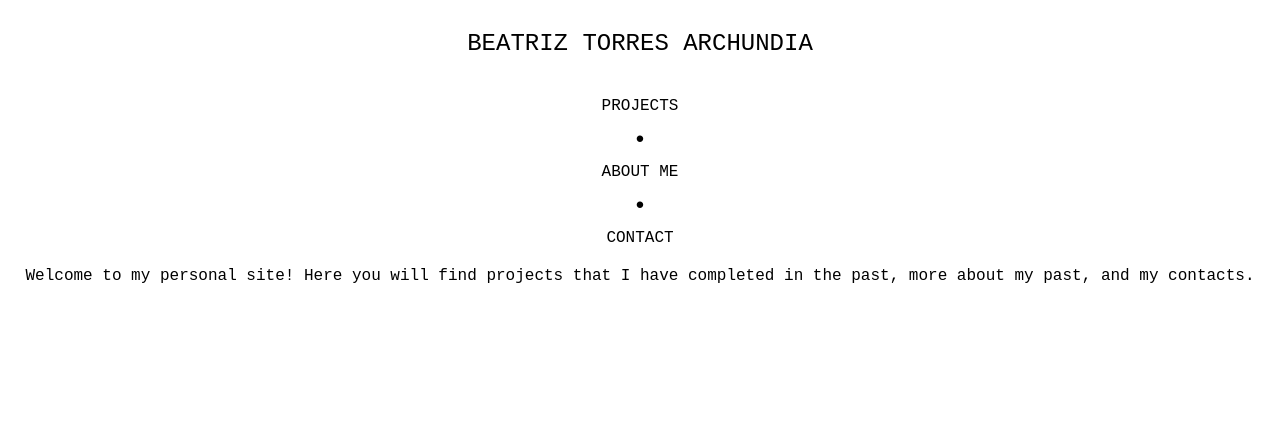
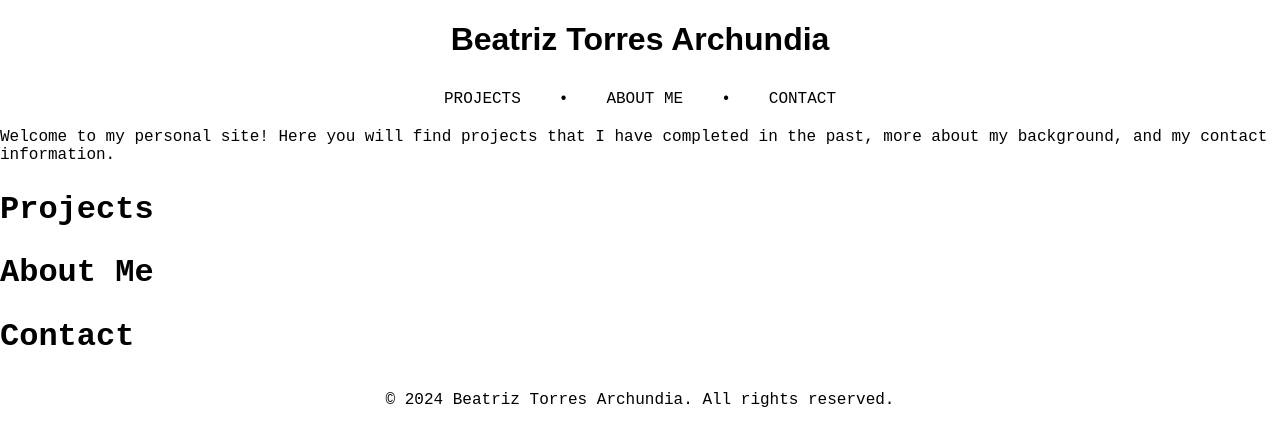
Before and after one commit to Btorre0/personalWeb, a plain HTML site: page index.html in a window 1280 px wide. Drawn offline with Linux system fonts and the light colour scheme.

Commit message:
setup complete

```diff
--- a/index.html
+++ b/index.html
@@ -1,29 +1,48 @@
 <!DOCTYPE html>
-<html>
-    <style>
-        p {text-align: center;}
-        h2 {text-align: center;}
-        button {text-align: center;}
-    </style>
-<title>Beatriz Personal Web</title>
+<html lang="en">
 <head>
-    <link rel ="stylesheet" type="text/css" href="style.css">
+    <meta charset="UTF-8">
+    <meta name="viewport" content="width=device-width, initial-scale=1.0">
+    <title>Beatriz Torres Archundia - Personal Website</title>
+    <link rel="stylesheet" href="style.css">
+</head>
+<body>
+    <h1>Beatriz Torres Archundia</h1>
+    <header>
+        <nav>
+            <ul>
+                <li><a href="#projects">Projects</a></li>
+                <li><a href="#about">About Me</a></li>
+                <li><a href="#contact">Contact</a></li>
+            </ul>
+        </nav>
+    </header>
 
-    <!-- <link rel="preconnect" href="https://fonts.googleapis.com">
-    <link rel="preconnect" href="https://fonts.gstatic.com" crossorigin> -->
-    <!-- <link href="https://fonts.googleapis.com/css2?family=Roboto+Mono:ital,wght@0,100..700;1,100..700&display=swap" rel="stylesheet"> -->
-</head>
+    <main>
+        <section id="intro">
+            <p>Welcome to my personal site! Here you will find projects that I have completed in the past, more about my background, and my contact information.</p>
+        </section>
 
-<body>
-    <p><font size="+2"><p style="font-family:'Courier New'">BEATRIZ TORRES ARCHUNDIA </p></font></p>
+        <section id="projects">
+            <h2>Projects</h2>
+            <!-- Add your projects here -->
+        </section>
 
-    <a href="#"><span>Projects</span></a><span class="dot">•</span>
+        <section id="about">
+            <h2>About Me</h2>
+            <!-- Add information about yourself here -->
+        </section>
 
-    <a href="#"><span>About Me</span></a>
-    <span class="dot">•</span>
-    <a href="#"><span>Contact</span></a>
-    <p style="font-family:'Courier New'">Welcome to my personal site! Here you will find projects that I have completed in the past, more about my past, and my contacts.
-    </p>
+        <section id="contact">
+            <h2>Contact</h2>
+            <!-- Add your contact information or a contact form here -->
+        </section>
+    </main>
+
+    <footer>
+        <p>&copy; 2024 Beatriz Torres Archundia. All rights reserved.</p>
+    </footer>
+
+    <script src="script.js"></script>
 </body>
-
 </html>
--- a/style.css
+++ b/style.css
@@ -1,3 +1,38 @@
+nav ul {
+   list-style-type: none;
+   padding: 0;
+   margin: 0;
+   display: flex;
+   justify-content: center;
+}
+
+nav ul li {
+   margin: 0 10px;
+}
+
+nav ul li:not(:last-child)::after {
+   content: "•";
+   margin-left: 20px;
+   color: black;
+}
+
+nav ul li a {
+   text-decoration: none;
+   color: black;
+   font-family: 'Courier New', Courier, monospace;
+   text-transform: uppercase;
+   font-weight: 500;
+   padding: 10px 20px;
+   transition: 0.1s;
+   display: inline-block;
+}
+
+nav ul li a:hover {
+   transform: scale(1.05);
+}
+
+
+
 
 body {
    display: flex;
@@ -35,7 +70,6 @@ a {
    padding: 10px 20px;
    margin-top: 0.1px;
    transition: 0.1s;
---
 }
 
 a:hover {
```
